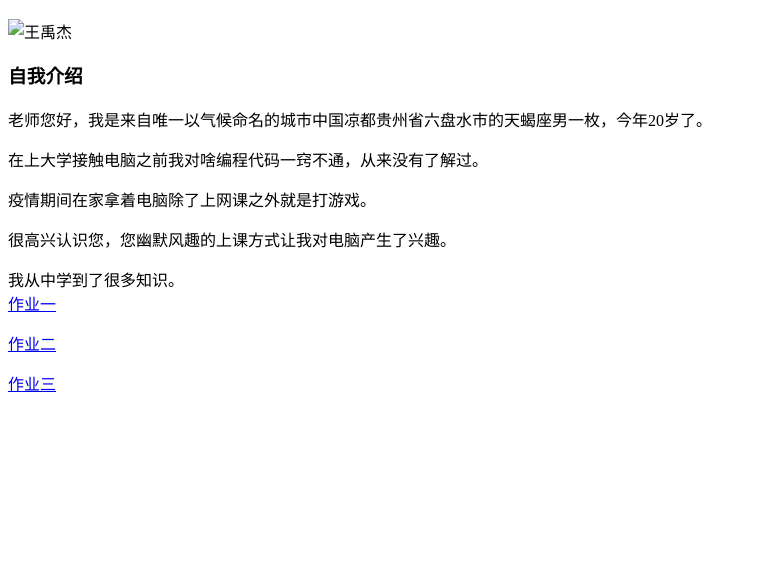
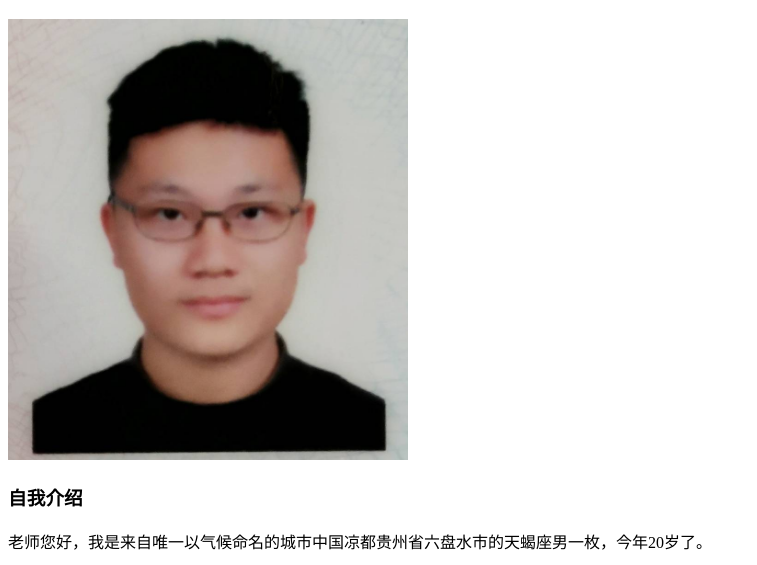
Before and after one commit to lpswyj/lps, a plain HTML site: page index.html in a window 1280 px wide. Shown: the part 235-800 px from the top of the page, without its empty margins (0-757 px from the left). Drawn offline with Linux system fonts and the light colour scheme.

Commit message:
Update index.html

```diff
--- a/index.html
+++ b/index.html
@@ -10,7 +10,7 @@
  <h2>班级：通信1901</h2><p></p>
  <h2>学号:201916180129</h2><p></p>
      <h1>照片</h1>
- <img src="picture/666.jpg" width="400" alt="王禹杰"><br>
+ <img src="666.jpg" width="400" alt="王禹杰"><br>
  <h3>自我介绍</h3><p></p>
  老师您好，我是来自唯一以气候命名的城市中国凉都贵州省六盘水市的天蝎座男一枚，今年20岁了。<p></p>
  在上大学接触电脑之前我对啥编程代码一窍不通，从来没有了解过。<p></p>
```
